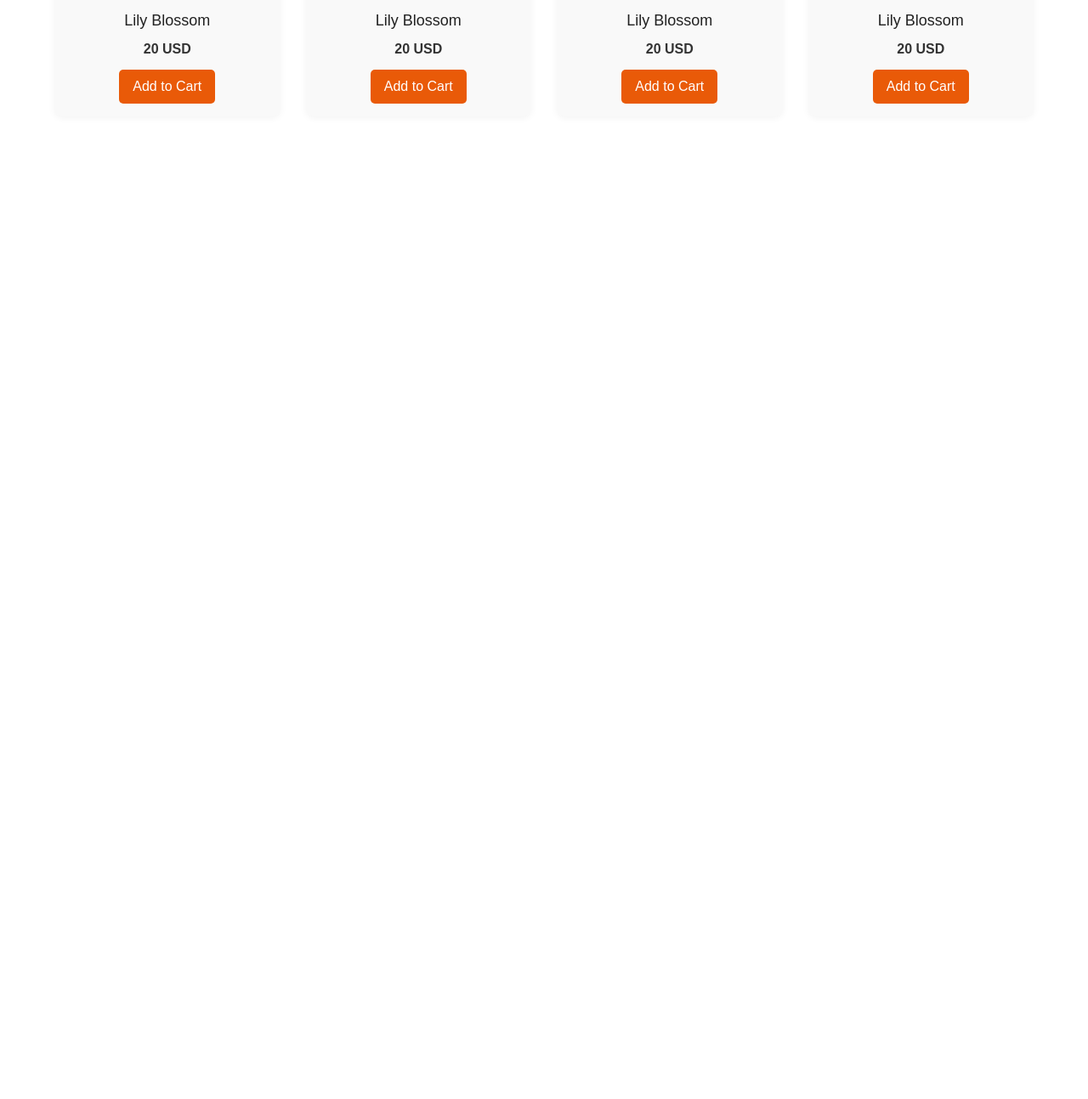
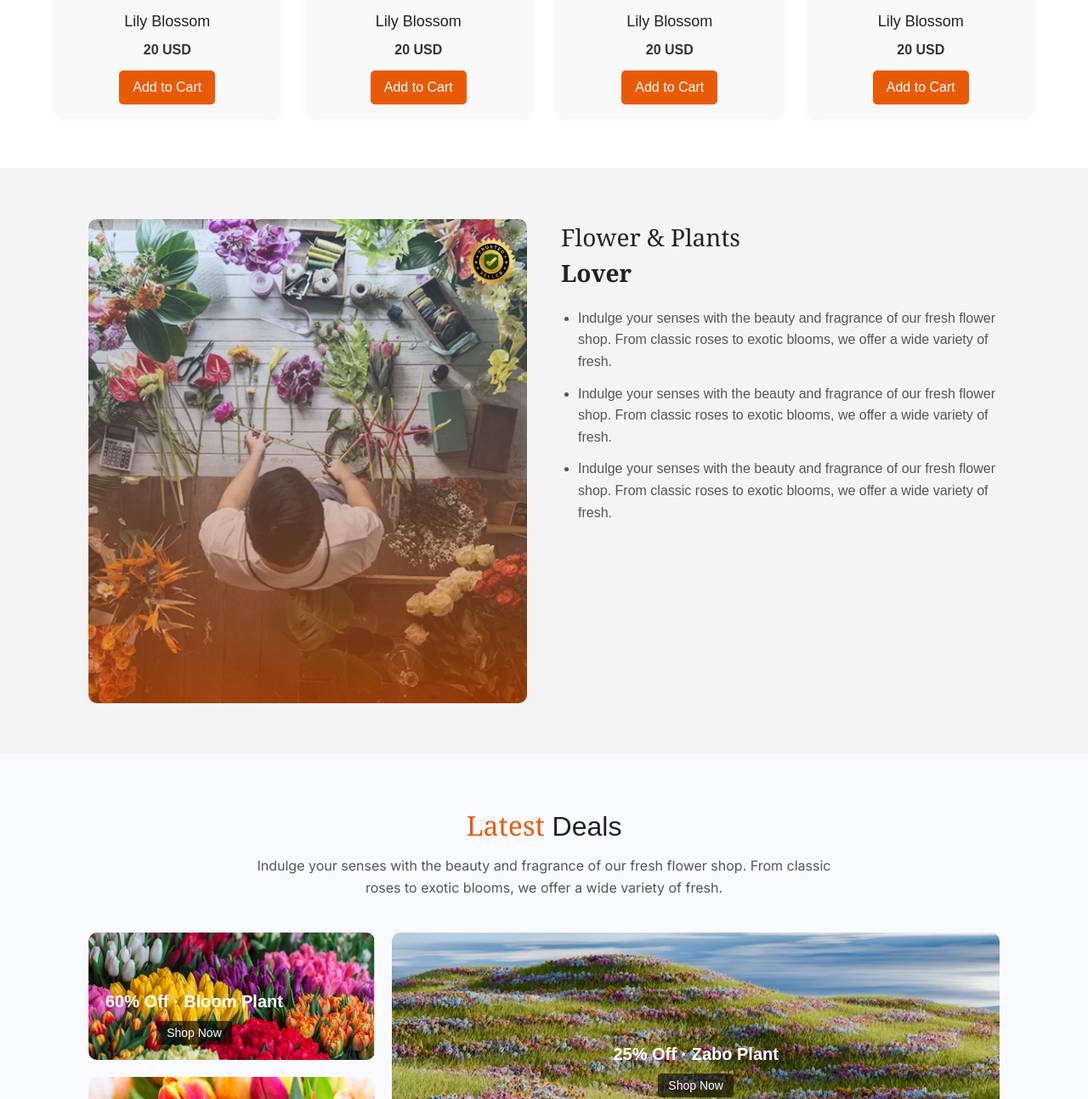
Before and after one commit to ahonafredowanhasib/my-2nd-assignmet, a plain HTML site: page index.html in a window 1280 px wide. Shown: the part 1506-2800 px from the top of the page at 85% size. Before the commit the page ends 1703 px from the top, so only its background shows below. Drawn offline with nearby package versions, Linux system fonts and the light colour scheme.

Commit message:
leatest section add and responsive add

```diff
--- a/index.html
+++ b/index.html
@@ -48,8 +48,8 @@
     <!-- Plants Section -->
     <section class="product-section">
         <div class="product-header">
-             <h2><span class="highlight">Our</span> Plants</h2>
-            <p>Indulge your senses with the beauty and fragrance of our fresh flower shop. From classic roses to exotic blooms, we offer a wide variety of fresh.</p>
+             <h2><span class="highlight noto-serif">Our</span> Plants</h2>
+            <p class="inter">Indulge your senses with the beauty and fragrance of our fresh flower shop. From classic roses to exotic blooms, we offer a wide variety of fresh.</p>
         </div>
 
         <div class="product-grid">
@@ -112,6 +112,54 @@
 
         </div>
     </section>
+    <!-- Plants Lover Section -->
+    <section class="plants-lover-section">
+        <div class="plants-container">
+            <div class="plants-image">
+                <img src="assets/flower-store.png" alt="Plants Lover Photo">
+                <img class="trusted-badge" src="assets/trusted-badge.png" alt="Trusted Seller Badge">
+            </div>
+            <div class="plants-text">
+                <h2 class="noto-serif">Flower & Plants <br><span class="bold">Lover</span></h2>
+                <ul>
+                    <li>Indulge your senses with the beauty and fragrance of our fresh flower shop. From classic roses to exotic blooms, we offer a wide variety of fresh.</li>
+                    <li>Indulge your senses with the beauty and fragrance of our fresh flower shop. From classic roses to exotic blooms, we offer a wide variety of fresh.</li>
+                    <li>Indulge your senses with the beauty and fragrance of our fresh flower shop. From classic roses to exotic blooms, we offer a wide variety of fresh.</li>
+                </ul>
+            </div>
+        </div>
+    </section>
+    <!-- Latest Deals Section -->
+    <section class="latest-deals">
+        <div class="deals-header">
+            <h2><span class="highlight noto-serif">Latest</span> Deals</h2>
+            <p class="inter">Indulge your senses with the beauty and fragrance of our fresh flower shop. From classic roses to exotic blooms, we offer a wide variety of fresh.</p>
+        </div>
+
+        <div class="deals-grid">
+            <div class="deal-left">
+                <div class="deal-card small" style="background-image: url('assets/deal-bloom.png');">
+                    <div class="deal-text">
+                        <h3>60% Off · Bloom Plant</h3>
+                        <a href="#">Shop Now</a>
+                    </div>
+                </div>
+                <div class="deal-card small" style="background-image: url('assets/deal-ana.png');">
+                    <div class="deal-text">
+                        <h3>30% Off · Ana Plant</h3>
+                        <a href="#">Shop Now</a>
+                    </div>
+                </div>
+            </div>
+
+            <div class="deal-card large" style="background-image: url('assets/deal-zabo.png');">
+                <div class="deal-text center">
+                    <h3>25% Off · Zabo Plant</h3>
+                    <a href="#">Shop Now</a>
+                </div>
+            </div>
+        </div>
+    </section>
 
 
 </body>
--- a/style.css
+++ b/style.css
@@ -19,6 +19,7 @@
 
 body {
   font-family: sans-serif;
+  background-color: #eaf6fc;
 }
 
 .navbar {
@@ -218,7 +219,7 @@ body {
   width: 80px;
   position: absolute;
   top: 10px;
-  right: 10px;
+  right: 2px;
   z-index: 2;
 }
 
@@ -247,6 +248,85 @@ body {
 .plants-text li {
   margin-bottom: 12px;
 }
+
+.latest-deals {
+  background-color: #f8faff;
+  padding: 60px 0;
+  text-align: center;
+}
+
+.deals-header h2 {
+  font-size: 32px;
+  margin-bottom: 10px;
+  color: #222;
+}
+
+.deals-header .highlight {
+  color: #E95A08;
+}
+
+.deals-header p {
+  color: #555;
+  font-size: 16px;
+  max-width: 700px;
+  margin: 0 auto 40px;
+  line-height: 1.6;
+}
+
+.deals-grid {
+  display: flex;
+  gap: 20px;
+  max-width: 1200px;
+  margin: auto;
+  padding: 0 5%;
+}
+
+.deal-left {
+  display: flex;
+  flex-direction: column;
+  gap: 20px;
+  flex: 1;
+}
+
+.deal-card {
+  background-size: cover;
+  background-position: center;
+  border-radius: 10px;
+  color: #fff;
+  position: relative;
+  overflow: hidden;
+  min-height: 150px;
+  display: flex;
+  align-items: flex-end;
+  padding: 20px;
+}
+
+.deal-card.large {
+  flex: 2;
+  justify-content: center;
+  align-items: center;
+  min-height: 320px;
+}
+
+.deal-text h3 {
+  font-size: 20px;
+  margin-bottom: 10px;
+  font-weight: 600;
+}
+
+.deal-text a {
+  color: #fff;
+  background-color: rgba(0,0,0,0.6);
+  padding: 6px 12px;
+  border-radius: 4px;
+  text-decoration: none;
+  font-size: 14px;
+}
+
+.deal-text.center {
+  text-align: center;
+}
+
 @media (max-width: 768px) {
   .nav-menu ul {
     gap: 0;
@@ -283,6 +363,16 @@ body {
 
   .banner-image img {
     max-width: 100%;
+  }
+   .plants-container {
+    flex-direction: column;
+    gap: 20px;
+  }
+
+  .trusted-badge {
+    top: 10px;
+    right: 10px;
+    width: 70px;
   }
 
   .plants-container {
@@ -321,4 +411,59 @@ body {
     height: auto;
     border-radius: 10px;
   }
+
+
+  .deal-card.large {
+    min-height: 220px;
+  }
+
+  .deals-grid {
+    flex-direction: column;
+  }
+  .deal-text h3 {
+    font-size: 18px;
+  }
+  .deals-grid {
+    flex-direction: column;
+    padding: 0 20px;
+  }
+
+  .deal-card {
+    min-height: 200px;
+    width: 100%;
+    padding: 20px;
+    justify-content: flex-end;
+    align-items: flex-start;
+  }
+  .deal-left {
+    flex-direction: column;
+    gap: 20px;
+  }
+
+
+  .deal-card.large {
+    min-height: 200px;
+  }
+
+  .deal-text.center {
+    text-align: left;
+  }
+
+  .deal-text h3 {
+    font-size: 18px;
+  }
+
+  .deals-header p {
+    font-size: 15px;
+    line-height: 1.5;
+  }
+  .deal-text a {
+    font-size: 14px;
+    padding: 6px 10px;
+  }
+
+  .deals-header h2 {
+    font-size: 26px;
+  }
+
 }
```
